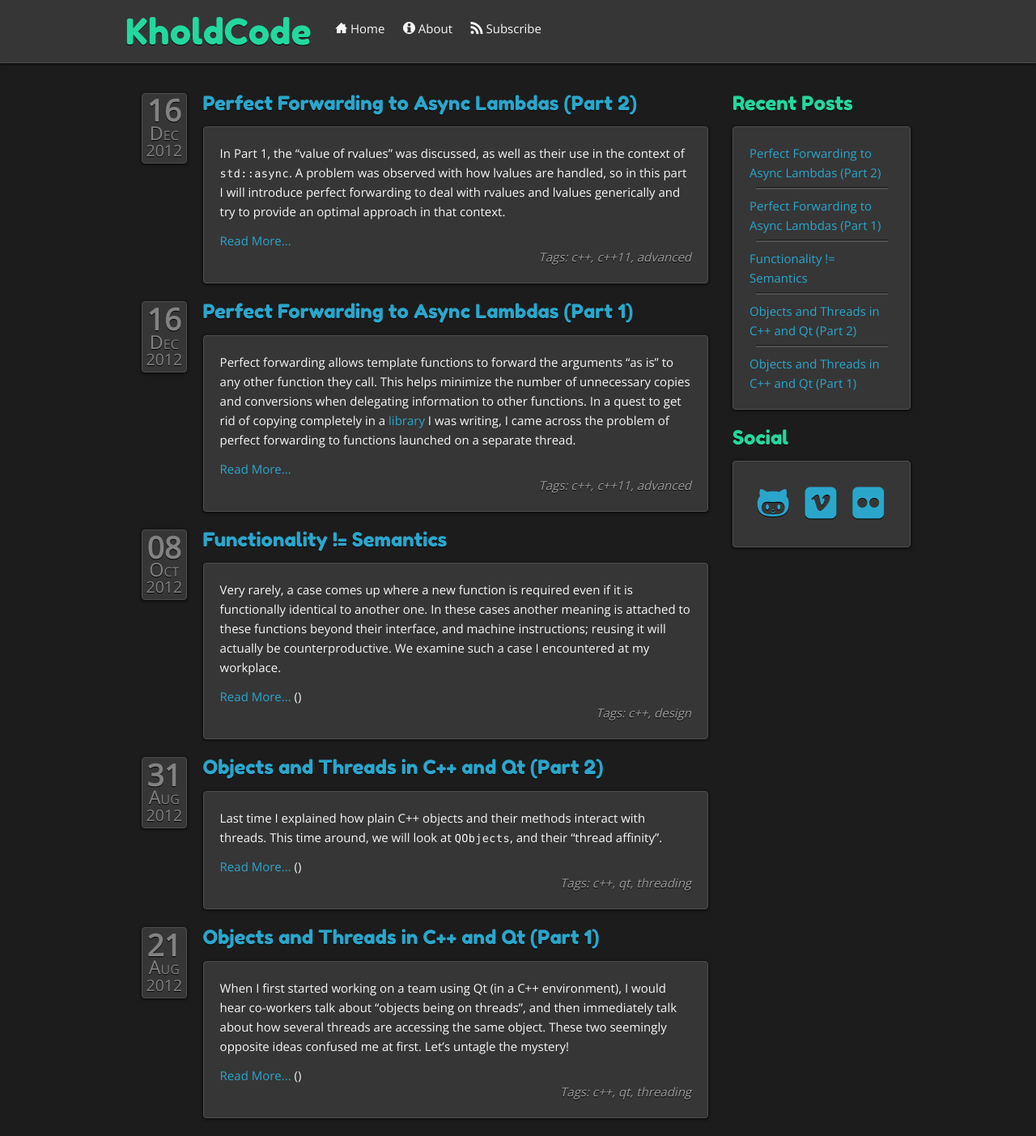
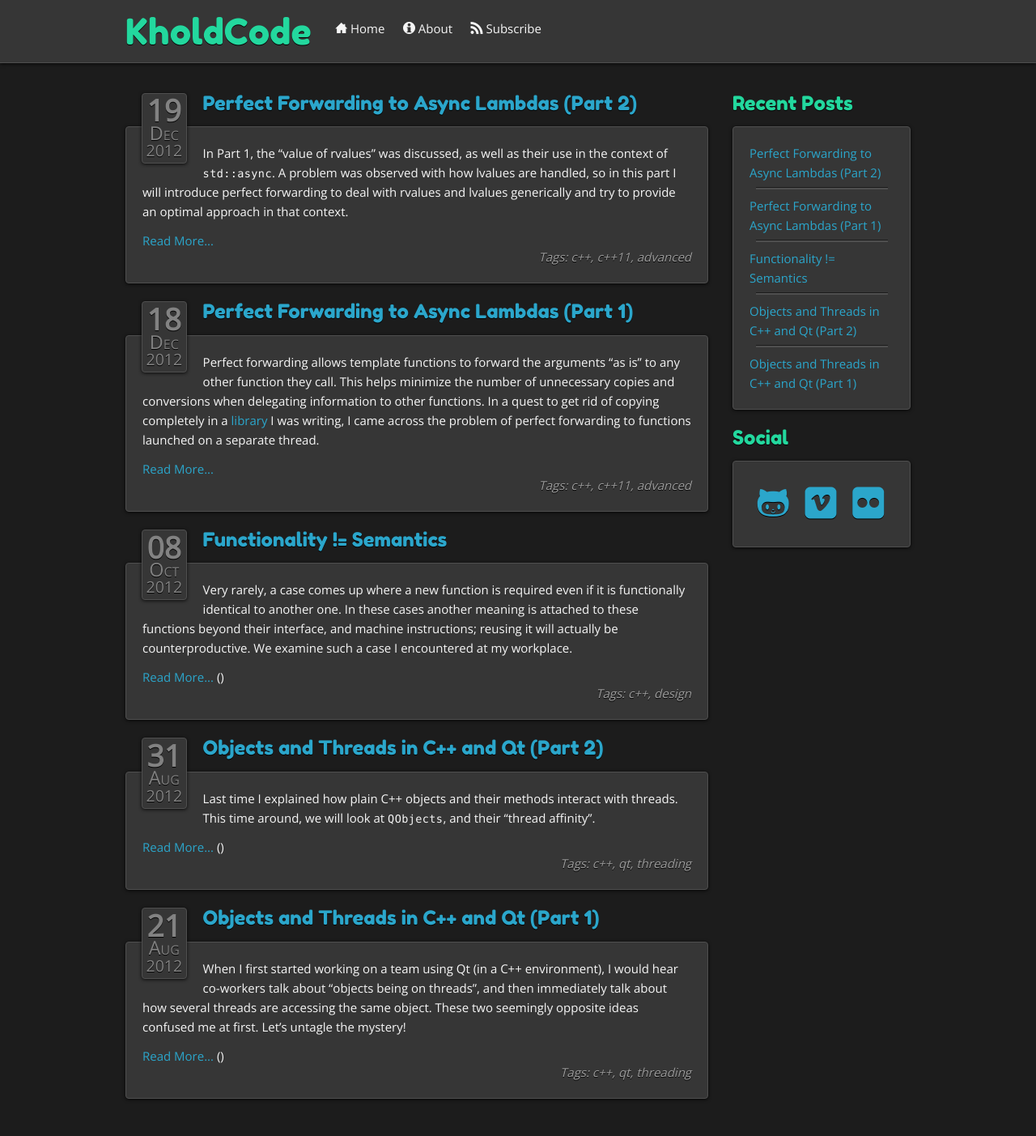
Before and after one commit to KholdStare/kholdstare.github.com, a Jekyll site: the page built from index.html, in a window 1280 px wide. Shown: the whole page at 81% size. Built offline with Jekyll 4.4.1, drawn with Linux system fonts in a browser that asks for light colours; comment, search, counter and statistics services are not loaded; after the commit the page ends 1379 px from its top, so only the background shows below that.

Commit message:
Renaming posts to fix dates. Fixing style of index page.

```diff
--- a/sass/app.scss
+++ b/sass/app.scss
@@ -134,7 +134,7 @@
     @include small-border-radius;
     @include single-box-shadow(rgba(0, 0, 0, 0.8), 0px, 1px, 4px, 0px);
     //overflow: hidden;
-    overflow-x: hidden;
+    //overflow-x: hidden;
 }
 
 // Adding a style for "holes" in panels
--- a/stylesheets/app.css
+++ b/stylesheets/app.css
@@ -1997,7 +1997,6 @@
   -webkit-box-shadow: 0px 1px 4px 0px rgba(0, 0, 0, 0.8);
   -moz-box-shadow: 0px 1px 4px 0px rgba(0, 0, 0, 0.8);
   box-shadow: 0px 1px 4px 0px rgba(0, 0, 0, 0.8);
-  overflow-x: hidden;
 }
 
 /* line 142, ../sass/app.scss */
```
Also changed, not shown: _posts/2012-12-18-perfect-forwarding-to-async-1.markdown (renamed from _posts/2012-12-16-perfect-forwarding-to-async-1.markdown), _posts/2012-12-19-perfect-forwarding-to-async-2.markdown (renamed from _posts/2012-12-16-perfect-forwarding-to-async-2.markdown).
